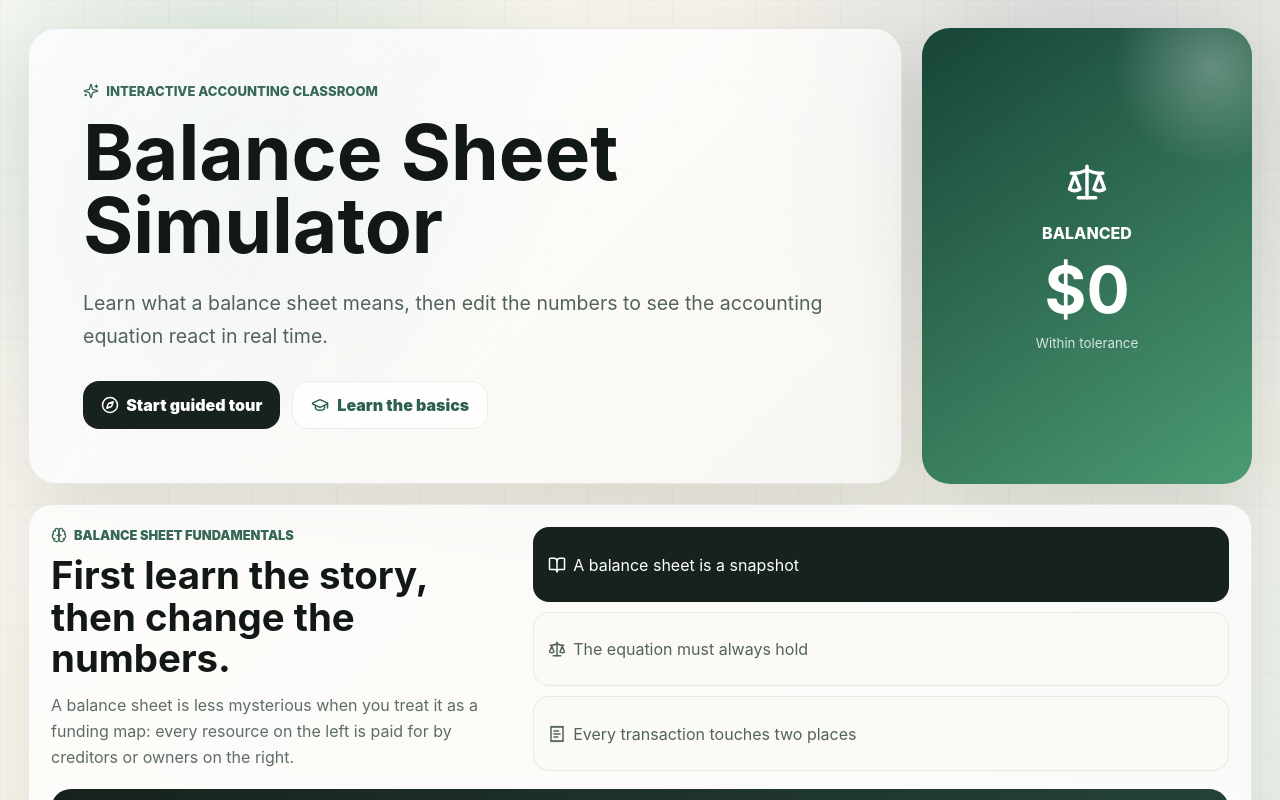
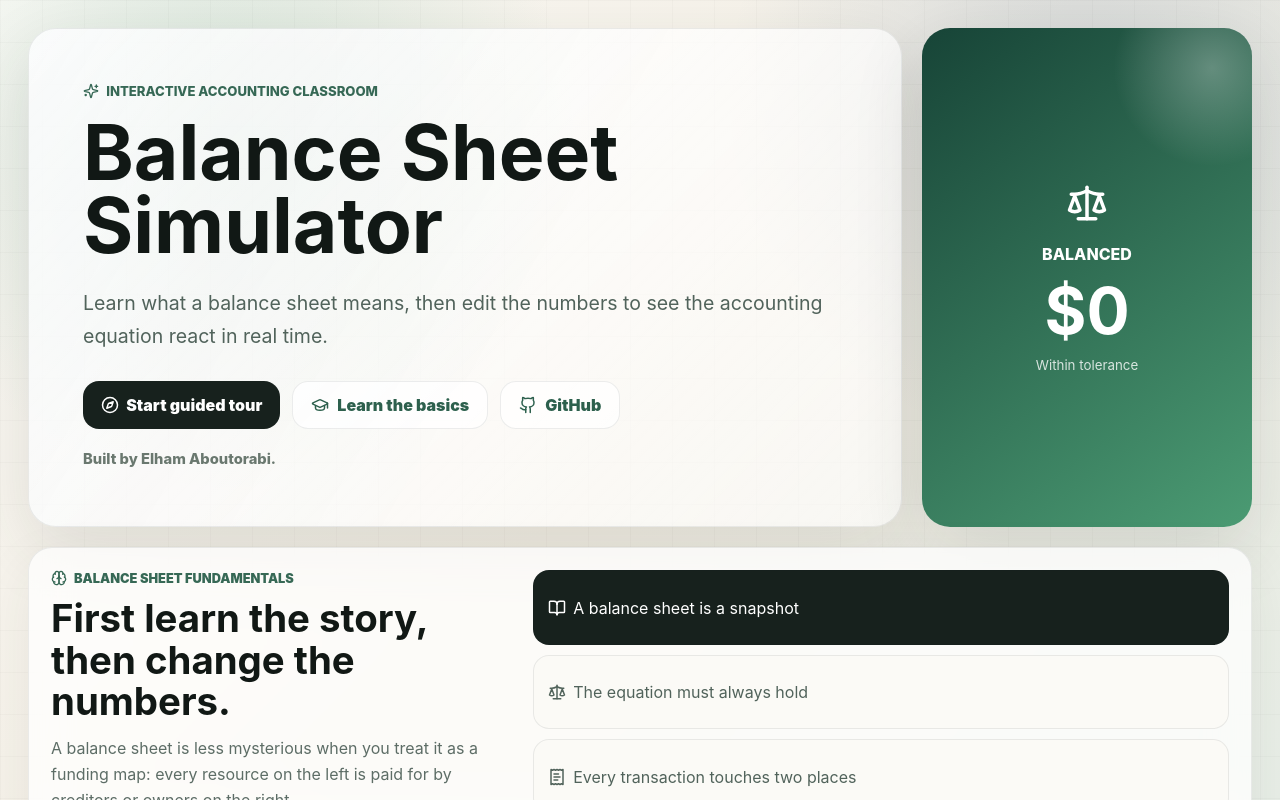
Before and after one commit to eliaboutorabi/balance-sheet-simulator, a React (Vite) app: page / in a window 1280 px wide. Shown: the top 800 px of the page. Built offline with nearby package versions, Linux system fonts and the light colour scheme.

Commit message:
Add repository link and builder credit

```diff
--- a/src/main.jsx
+++ b/src/main.jsx
@@ -12,6 +12,7 @@ import {
   CircleDollarSign,
   Compass,
   Download,
+  Github,
   GraduationCap,
   Landmark,
   Layers,
@@ -339,7 +340,17 @@ function App() {
               <GraduationCap size={18} />
               Learn the basics
             </a>
+            <a
+              href="https://github.com/eliaboutorabi/balance-sheet-simulator"
+              className="text-link"
+              target="_blank"
+              rel="noreferrer"
+            >
+              <Github size={18} />
+              GitHub
+            </a>
           </div>
+          <p className="builder-credit">Built by Elham Aboutorabi.</p>
         </div>
         <div className={`balance-orb ${metrics.balanced ? 'is-balanced' : 'is-off'}`}>
           <Scale size={42} />
--- a/src/styles.css
+++ b/src/styles.css
@@ -147,6 +147,14 @@ h1 {
   color: #2d604d;
   display: inline-flex;
   gap: 8px;
+}
+
+.builder-credit {
+  color: #6a786f !important;
+  font-size: 0.92rem !important;
+  font-weight: 800;
+  letter-spacing: 0;
+  margin-top: 18px !important;
 }
 
 .balance-orb {
```
